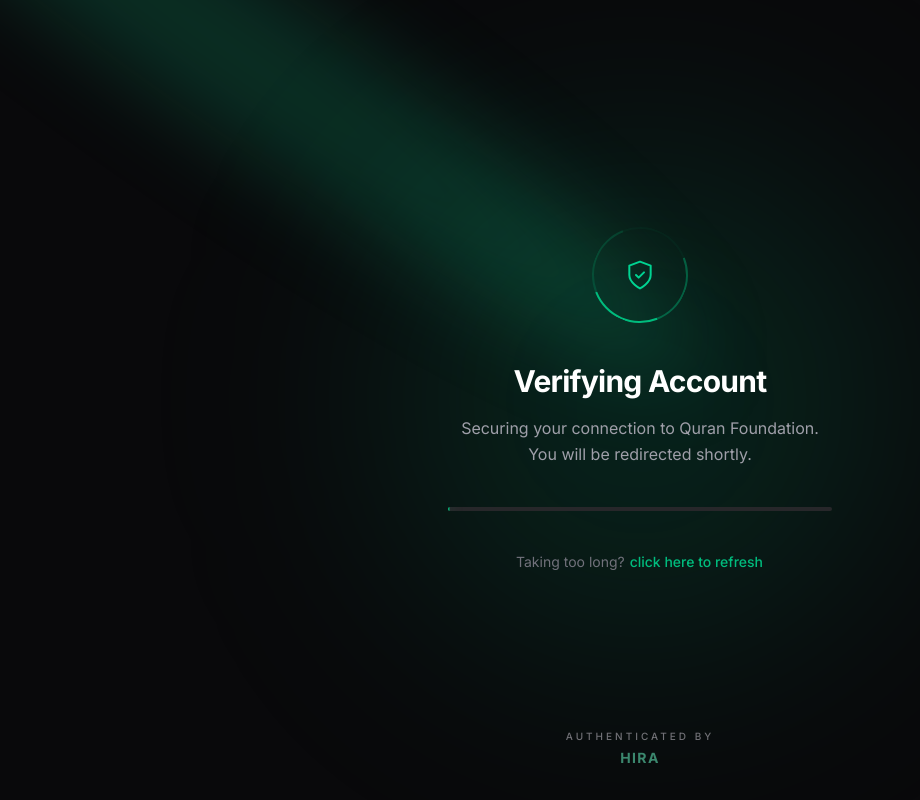
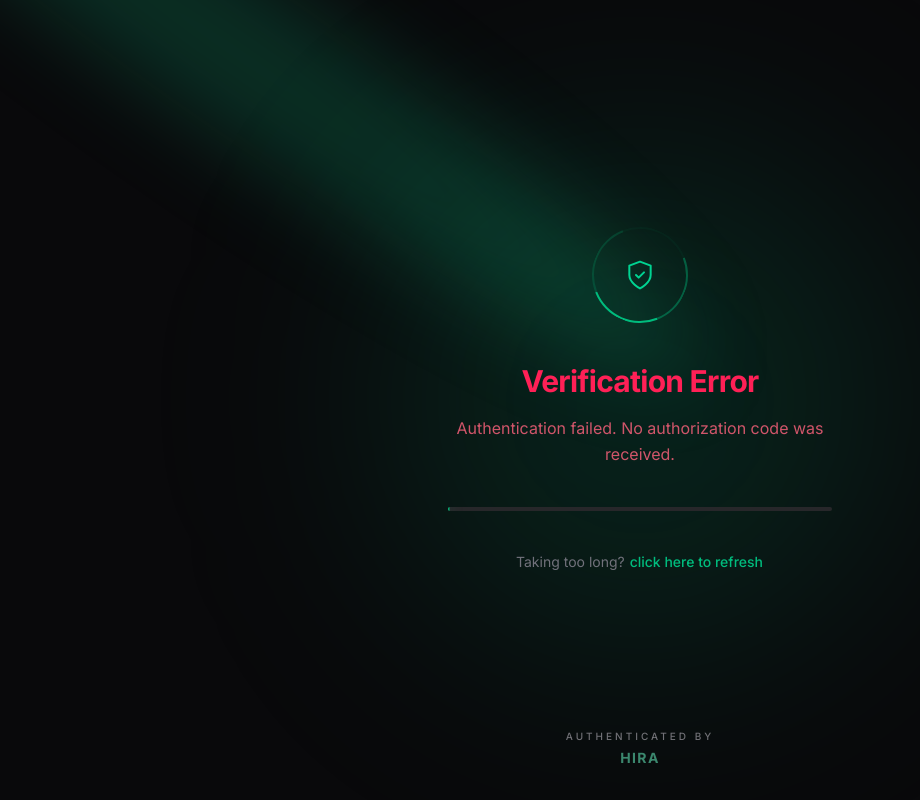
Before and after one commit to teamhira/hira-web, a Next.js app: page /oauth/callback in a window 1280 px wide. Shown: the whole page, without its empty margins (0-920 px from the left). Built offline with nearby package versions, Linux system fonts and the light colour scheme.

Commit message:
feat: implement dynamic status tracking and user feedback UI for OAuth callback flow

```diff
--- a/src/app/oauth/callback/_components/oauth-callback-content.tsx
+++ b/src/app/oauth/callback/_components/oauth-callback-content.tsx
@@ -10,7 +10,26 @@
  */
 export function OAuthCallbackContent() {
   // Use the extracted hook for logic
-  useOAuthCallback();
+  const { status } = useOAuthCallback();
+
+  const getStatusMessage = () => {
+    switch (status) {
+      case 'initializing':
+        return 'Analyzing connection...';
+      case 'redirecting':
+        return 'Connection established. Handing over to Hira App...';
+      case 'error_missing_code':
+        return 'Authentication failed. No authorization code was received.';
+      case 'error_redirect_failed':
+        return 'We couldn\'t redirect you back to the app automatically.';
+      case 'web_flow':
+        return 'Authentication successful! Continuing on web...';
+      default:
+        return 'Securing your connection to Quran Foundation. You will be redirected shortly.';
+    }
+  };
+
+  const isError = status.startsWith('error');
 
   return (
     <div className="flex min-h-[100dvh] flex-col items-center justify-center bg-zinc-950 text-white p-6 sm:p-8 overflow-hidden relative">
@@ -46,17 +65,17 @@
             initial={{ opacity: 0, filter: "blur(10px)" }}
             animate={{ opacity: 1, filter: "blur(0px)" }}
             transition={{ delay: 0.2, duration: 0.8 }}
-            className="text-2xl sm:text-3xl font-bold tracking-tight text-white"
+            className={`text-2xl sm:text-3xl font-bold tracking-tight ${isError ? 'text-rose-500' : 'text-white'}`}
           >
-            Verifying Account
+            {isError ? 'Verification Error' : 'Verifying Account'}
           </motion.h1>
           <motion.p
-            initial={{ opacity: 0 }}
-            animate={{ opacity: 1 }}
-            transition={{ delay: 0.4, duration: 0.8 }}
-            className="text-sm sm:text-base text-zinc-400 leading-relaxed balance"
+            key={status} // Key ensures animation re-triggers on status change
+            initial={{ opacity: 0, y: 5 }}
+            animate={{ opacity: 1, y: 0 }}
+            className={`text-sm sm:text-base leading-relaxed balance ${isError ? 'text-rose-400/80' : 'text-zinc-400'}`}
           >
-            Securing your connection to Quran Foundation. You will be redirected shortly.
+            {getStatusMessage()}
           </motion.p>
         </div>
 
--- a/src/app/oauth/callback/_hooks/use-oauth-callback.ts
+++ b/src/app/oauth/callback/_hooks/use-oauth-callback.ts
@@ -1,4 +1,4 @@
-import { useEffect } from 'react';
+import { useEffect, useState } from 'react';
 import { useSearchParams } from 'next/navigation';
 
 /**
@@ -6,36 +6,60 @@
  */
 export function useOAuthCallback() {
   const searchParams = useSearchParams();
+  const [status, setStatus] = useState<string>('initializing');
 
   useEffect(() => {
     const code = searchParams.get('code');
     const state = searchParams.get('state');
 
-    if (!code) return;
+    console.log('🔍 [OAuthCallback] Raw Search Params:', {
+      code: code ? 'PRESENT' : 'MISSING',
+      state: state || 'MISSING'
+    });
+
+    if (!code) {
+      console.error('❌ [OAuthCallback] No code found in URL search params');
+      setStatus('error_missing_code');
+      return;
+    }
 
     let redirectUri = '';
+    let platform = 'web';
 
-    // Support for future mobile integrations (SwiftUI/Kotlin)
+    // Support for mobile integrations
     if (state?.startsWith('ios:')) {
-      // Redirect to the custom scheme registered in iOS Info.plist
+      platform = 'ios';
       redirectUri = `hira://oauth/callback?code=${code}&state=${state.replace('ios:', '')}`;
     } else if (state?.startsWith('android:')) {
+      platform = 'android';
       redirectUri = `hira://oauth/callback?code=${code}&state=${state.replace('android:', '')}`;
     }
 
     if (redirectUri) {
-      console.log(`🚀 [OAuthCallback] Attempting redirect to: ${redirectUri}`);
+      console.log(`🚀 [OAuthCallback] Identified Platform: ${platform.toUpperCase()}`);
+      console.log(`🔗 [OAuthCallback] Calculated Redirect URI: ${redirectUri}`);
+
+      setStatus('redirecting');
+
       const timer = setTimeout(() => {
-        // Using replace to avoid history pollution and ensure a cleaner redirect in mobile browsers
-        window.location.replace(redirectUri);
+        console.log('📬 [OAuthCallback] Executing window.location.replace...');
+        try {
+          window.location.replace(redirectUri);
+        } catch (err) {
+          console.error('💥 [OAuthCallback] Redirect failed:', err);
+          setStatus('error_redirect_failed');
+        }
       }, 800);
+
       return () => clearTimeout(timer);
     } else {
-      console.warn('⚠️ [OAuthCallback] No redirect URI determined. state:', state);
+      console.warn('⚠️ [OAuthCallback] No mobile redirect detected. State:', state);
+      setStatus('web_flow');
     }
   }, [searchParams]);
 
   return {
-    searchParams
+    searchParams,
+    status
   };
 }
```
